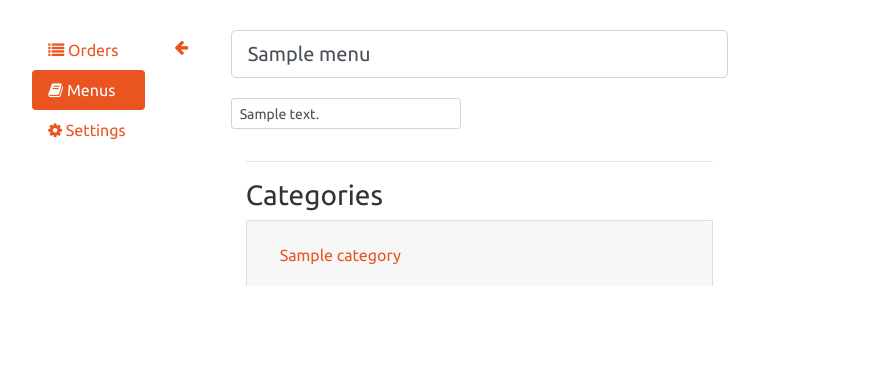
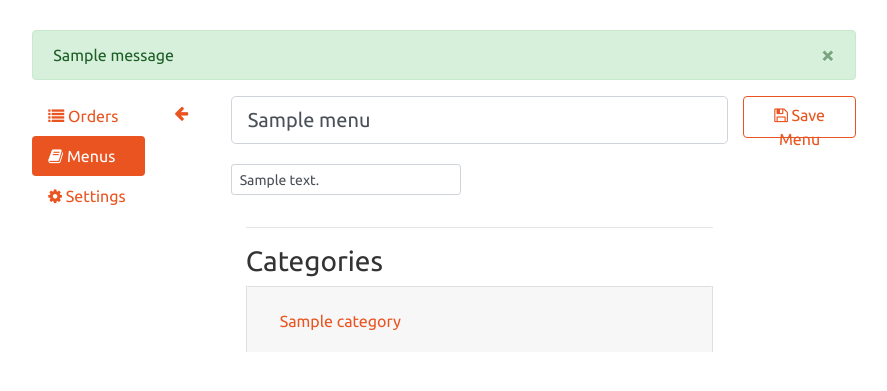
Before and after one commit to ikejs/food, a Flask app: template templates/account/menu_edit.html in a window 1280 px wide. Shown: the part 56-447 px from the top of the page, without its empty margins (196-1083 px from the left). Run offline with Flask 2, Linux system fonts and the light colour scheme; the template is opened without the code that fills it: most values are stand-ins (such as "Sample title", 1, 10 or a date in 2020); one stand-in notice (Sample message) is shown; style sheets or scripts are compiled from the project's sources; some libraries are stand-ins or nearby versions.

Commit message:
add flash messages

```diff
--- a/app.py
+++ b/app.py
@@ -1,4 +1,4 @@
-from flask import Flask, render_template, flash, request, redirect, url_for
+from flask import Flask, flash, render_template, flash, request, redirect, url_for
 from pymongo import MongoClient
 from bson.objectid import ObjectId
 from dotenv import load_dotenv
@@ -172,7 +172,15 @@ def account_get_menu(menu_id):
 
 @app.route("/account/menu/<menu_id>", methods=['POST'])
 def account_edit_menu(menu_id):
-    return "EDIT MENU "+menu_id
+    menus.update_one(
+        {'_id': ObjectId(menu_id)},
+        {'$set': { 'label': request.form.get('label') } }
+        )
+    flash(u'Menu saved successfully.', 'success')
+    return redirect(url_for('account_get_menu',
+    menu_id = menu_id
+    )
+    )
 
 @app.route("/account/menu/<menu_id>", methods=['DELETE'])
 def account_delete_menu(menu_id):
--- a/templates/account/menu_edit.html
+++ b/templates/account/menu_edit.html
@@ -3,6 +3,18 @@
 {% block content %}
 <script src="/javascripts/account_menu.js"></script>
 <title>{{title}}</title>
+
+{% with messages = get_flashed_messages(with_categories=true) %}
+  {% if messages %}
+    {% for category, message in messages %}
+        <div class="alert alert-dismissible alert-fade alert-{%if category == 'success'%}success{%elif category == 'info'%}info{%elif category == 'warning'%}warning{%else%}danger{%endif%}">
+          <button type="button" class="close" data-dismiss="alert">&times;</button>
+            {{message}}
+        </div>
+    {% endfor %}
+  {% endif %}
+{% endwith %}
+<form method="POST" action="/account/menu/{{menu['_id']}}">
     <div class='row'>
         {% include 'partials/account_nav.html' %}
         <div class="col-md-1" style="margin-top:5px;">
@@ -12,7 +24,7 @@
             <div class="row">
                 <legend style="margin-bottom:-20px;">
                     <div class="form-group">
-                    <input class="form-control form-control-lg" type="text" value="{{menu['label']}}">
+                        <input class="form-control form-control-lg" type="text" value="{{menu['label']}}" name="label">
                     </div>
                 </legend>
                 <div class="form-group">
@@ -71,5 +83,9 @@
                  {%endfor%}
             </div>
         </div>
+        <div class="col-md-2">
+            <button class="btn btn-block form-control-lg btn-outline-primary" type="submit"><span class="fa fa-save"></span> Save Menu</button>
         </div>
+    </div>
+</form>
 {% endblock %}
```
Also changed, not shown: templates/account/menus.html (+11 -11 lines), 1 other file. Lines whose indentation alone changed are shown as unchanged.
